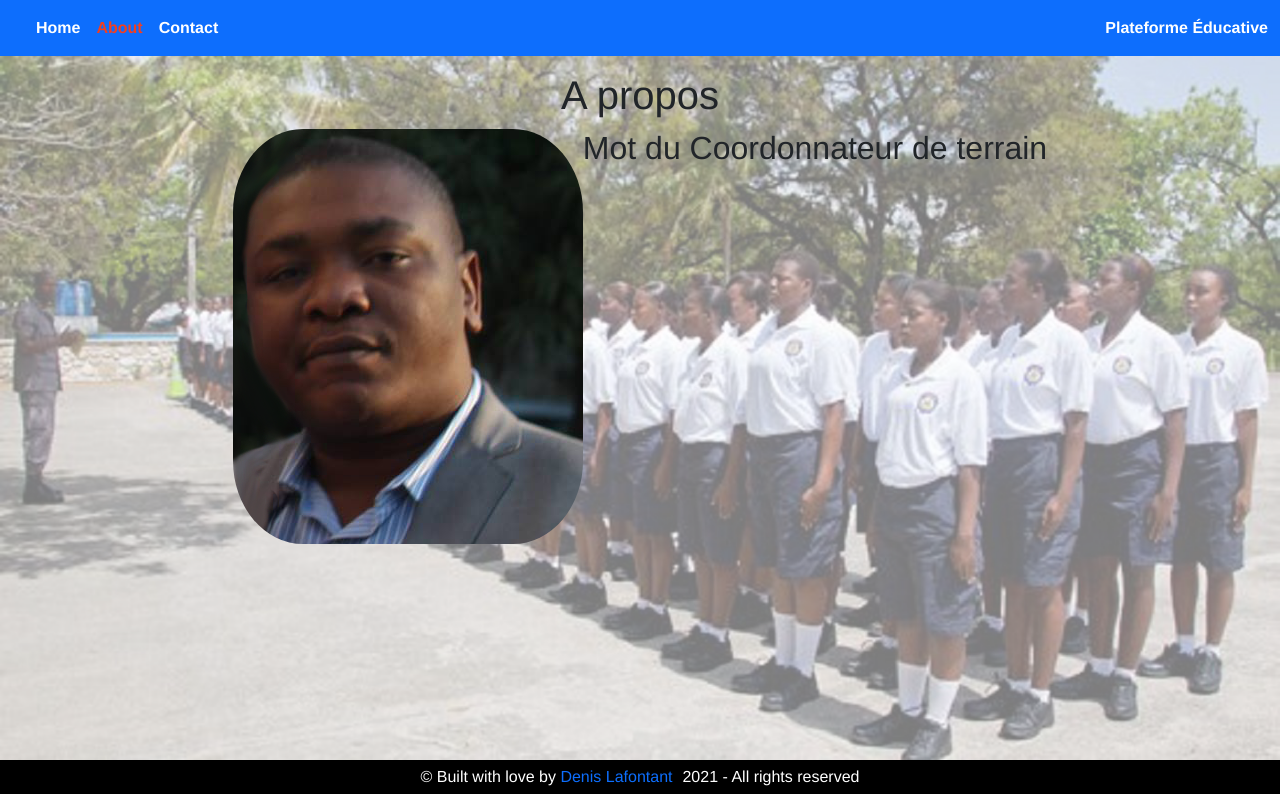
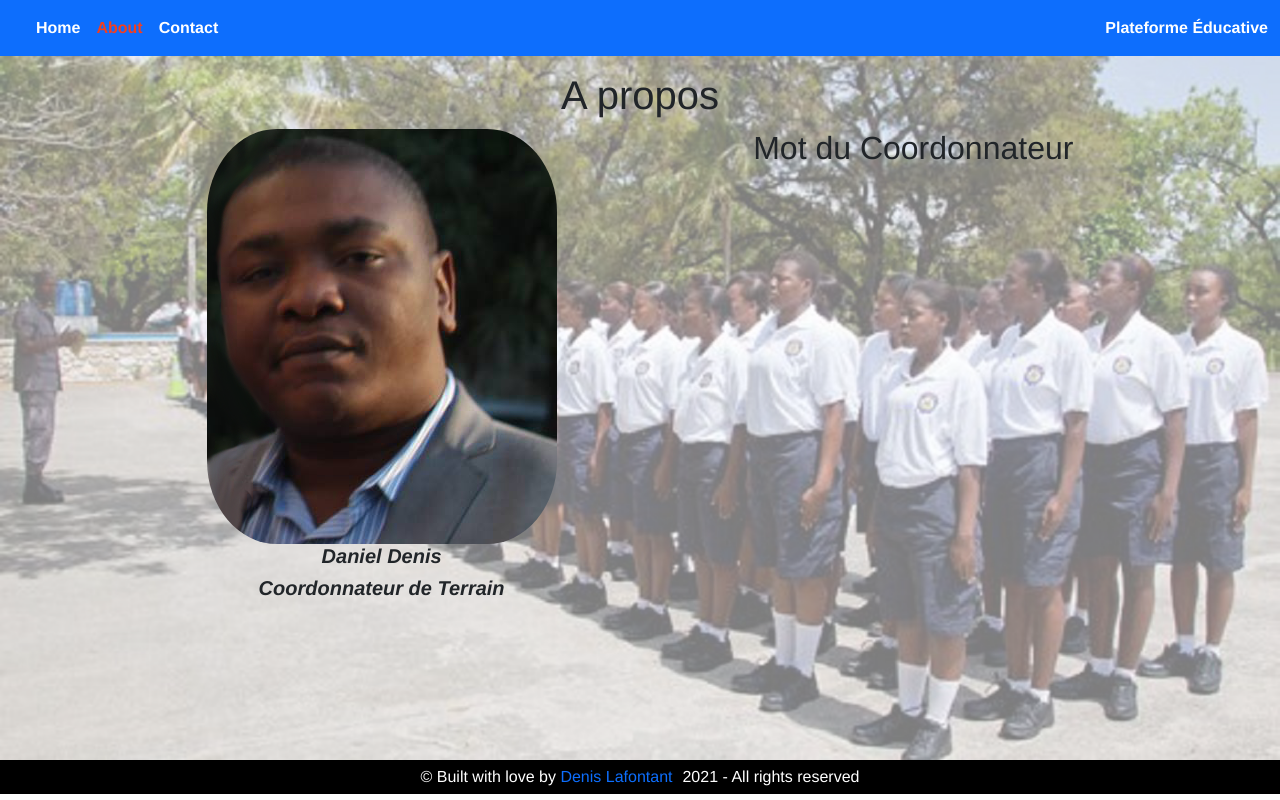
Before and after one commit to icebox827/pamif, a Vue app: page /about in a window 1280 px wide. Built offline with nearby package versions, Linux system fonts and the light colour scheme.

Commit message:
Update profile

```diff
--- a/src/components/AboutPage.vue
+++ b/src/components/AboutPage.vue
@@ -7,9 +7,11 @@
       <div class="content">
         <div class="profile">
           <img src="../assets/dd.png" alt="Daniel Denis"/>
+          <h5>Daniel Denis</h5>
+          <h5>Coordonnateur de Terrain</h5>
         </div>
         <div class="pitch">
-          <h2>Mot du Coordonnateur de terrain</h2>
+          <h2>Mot du Coordonnateur</h2>
         </div>
       </div>
     </div>
@@ -45,11 +47,17 @@ export default {
 
 .content {
   display: flex;
-  justify-content: center;
-  margin-top: 10px;
+  justify-content: space-evenly;
+  margin: 10px;
 }
 
 .profile img {
   border-radius: 20%;
 }
+
+.profile h5 {
+  text-align: center;
+  font-weight: 600;
+  font-style: italic;
+}
 </style>
```
